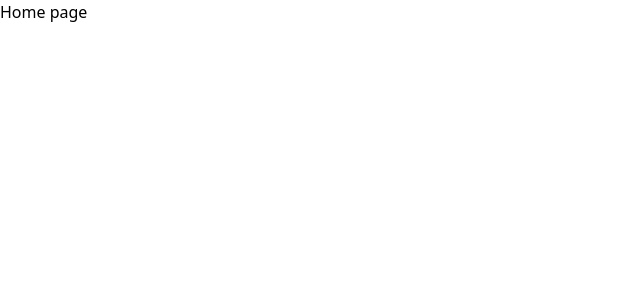
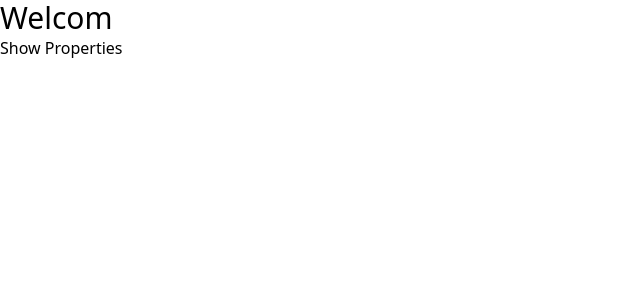
Before and after one commit to GabrielaMendes/next-propertypulse, a Next.js app: page / in a window 1280 px wide. Shown: the top 300 px of the page, without its empty margins (0-640 px from the left). Built offline with nearby package versions, Linux system fonts and the light colour scheme.

Commit message:
Created some routes

```diff
--- a/app/page.tsx
+++ b/app/page.tsx
@@ -1,5 +1,12 @@
+import Link from "next/link";
+
 function HomePage() {
-	return <div>Home page</div>;
+	return (
+		<div>
+			<h1 className="text-3xl">Welcom</h1>
+			<Link href="/properties">Show Properties</Link>
+		</div>
+	);
 }
 
 export default HomePage;
--- /dev/null
+++ b/app/properties/[id]/page.tsx
@@ -0,0 +1,9 @@
+function PropertyPage() {
+  return (
+    <div>
+      Propery Page
+    </div>
+  )
+}
+
+export default PropertyPage
--- /dev/null
+++ b/app/properties/add/page.tsx
@@ -0,0 +1,5 @@
+function PropertyAddPage() {
+	return <div>Add</div>;
+}
+
+export default PropertyAddPage;
--- /dev/null
+++ b/app/properties/page.tsx
@@ -0,0 +1,9 @@
+function PropertiesPage() {
+  return (
+    <div>
+      PropertiesPage
+    </div>
+  )
+}
+
+export default PropertiesPage
```
